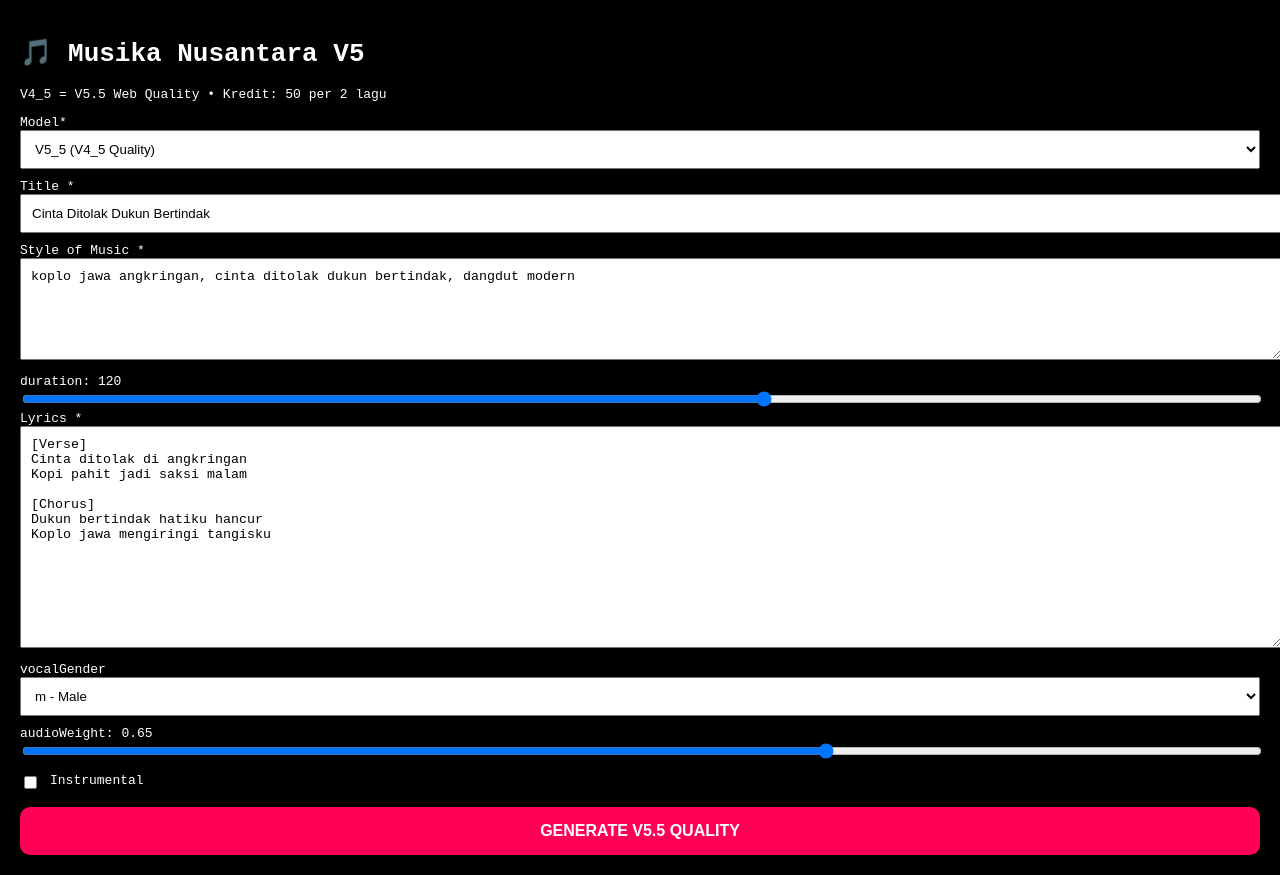
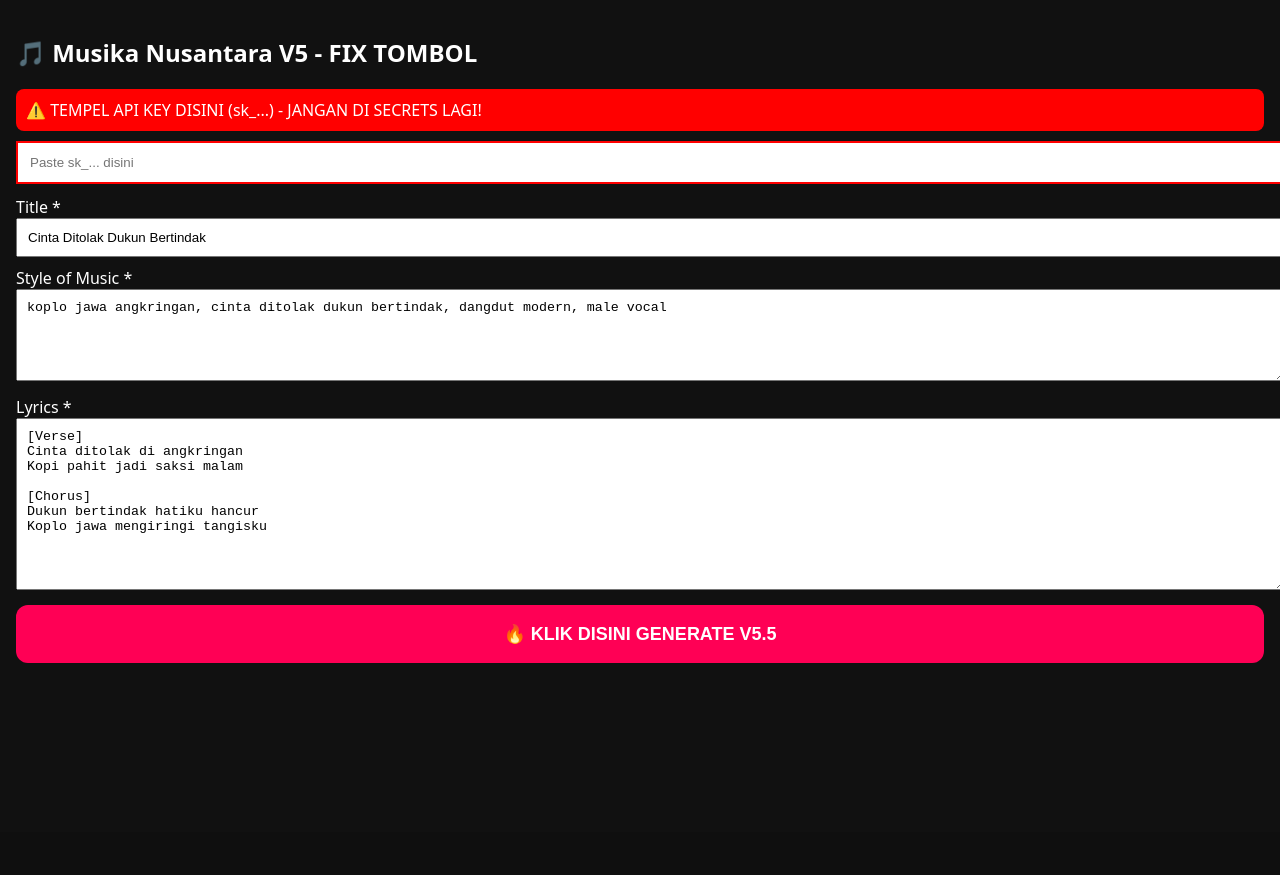
Before and after one commit to u33817820-commits/musika-nusantara-v5, a React (Vite) app: page / in a window 1280 px wide. After the commit the page ends 832 px from the top, so only its background shows below. Built offline with nearby package versions, Linux system fonts and the light colour scheme.

Commit message:
Update App.tsx

```diff
--- a/src/App.tsx
+++ b/src/App.tsx
@@ -1,8 +1,9 @@
 import { useState } from 'react'
 
 function App() {
+  const [apiKey, setApiKey] = useState('')
   const [title, setTitle] = useState('Cinta Ditolak Dukun Bertindak')
-  const [style, setStyle] = useState('koplo jawa angkringan, cinta ditolak dukun bertindak, dangdut modern')
+  const [style, setStyle] = useState('koplo jawa angkringan, cinta ditolak dukun bertindak, dangdut modern, male vocal')
   const [lyrics, setLyrics] = useState(`[Verse]
 Cinta ditolak di angkringan
 Kopi pahit jadi saksi malam
@@ -10,90 +11,75 @@ Kopi pahit jadi saksi malam
 [Chorus]
 Dukun bertindak hatiku hancur
 Koplo jawa mengiringi tangisku`)
-  const [vocalGender, setVocalGender] = useState('m')
-  const [duration, setDuration] = useState(120)
-  const [audioWeight, setAudioWeight] = useState(0.65)
-  const [instrumental, setInstrumental] = useState(false)
   const [loading, setLoading] = useState(false)
-  const [songs, setSongs] = useState([])
+  const [result, setResult] = useState(null)
 
   const generate = async () => {
-    if(loading) return
+    if(!apiKey){ alert('Tempel API Key Kie dulu Cang! sk_...'); return }
+    if(!style){ alert('Style of Music kosong!'); return }
     setLoading(true)
-    try {
+    setResult(null)
+    try{
+      // LANGSUNG PAKAI KIE API V4_5 = V5.5 WEB
       const res = await fetch('https://api.kie.ai/api/v1/generate', {
         method: 'POST',
         headers: {
-          'Authorization': `Bearer ${import.meta.env.VITE_KIE_API_KEY}`,
+          'Authorization': `Bearer ${apiKey.trim()}`,
           'Content-Type': 'application/json'
         },
         body: JSON.stringify({
           model: 'V4_5',
           customMode: true,
-          title: title || 'Koplo Jawa Angkringan',
+          title: title,
           styleOfMusic: style,
-          lyrics: instrumental ? '' : lyrics,
-          vocalGender: vocalGender,
-          instrumental: instrumental,
-          duration: Number(duration),
-          audioWeight: Number(audioWeight)
+          lyrics: lyrics,
+          vocalGender: 'm',
+          instrumental: false,
+          duration: 120
         })
       })
       const data = await res.json()
-      console.log(data)
-      setSongs(data.data || data.songs || [])
-      if(data.data?.length === 0) alert('Cek API Key di Secrets! ' + JSON.stringify(data))
-    } catch(e){
-      alert('Error: ' + e.message)
+      console.log('HASIL:', data)
+      if(data.code !== 0 && data.code !== 200){
+        alert('Error Kie: ' + JSON.stringify(data).slice(0,300))
+      } else {
+        setResult(data.data)
+      }
+    }catch(e){
+      alert('GAGAL FETCH: ' + e.message + ' - Coba matiin AdBlock!')
     }
     setLoading(false)
   }
 
   return (
-    <div style={{background:'black', color:'white', minHeight:'100vh', padding:20, fontFamily:'monospace'}}>
-      <h1>🎵 Musika Nusantara V5</h1>
-      <p>V4_5 = V5.5 Web Quality • Kredit: 50 per 2 lagu</p>
+    <div style={{background:'#111', color:'white', minHeight:'100vh', padding:16}}>
+      <h2>🎵 Musika Nusantara V5 - FIX TOMBOL</h2>
 
-      <label>Model*</label>
-      <select style={{width:'100%', padding:10, marginBottom:10, color:'black'}}><option>V5_5 (V4_5 Quality)</option></select>
+      <div style={{background:'red', padding:10, borderRadius:8, marginBottom:10}}>
+        ⚠️ TEMPEL API KEY DISINI (sk_...) - JANGAN DI SECRETS LAGI!
+      </div>
+      <input value={apiKey} onChange={e=>setApiKey(e.target.value)} placeholder="Paste sk_... disini" style={{width:'100%', padding:12, marginBottom:12, color:'black', border:'2px solid red'}} />
 
       <label>Title *</label>
-      <input value={title} onChange={e=>setTitle(e.target.value)} placeholder="Enter a title" style={{width:'100%', padding:10, marginBottom:10, color:'black'}} />
+      <input value={title} onChange={e=>setTitle(e.target.value)} style={{width:'100%', padding:10, marginBottom:10, color:'black'}} />
 
       <label>Style of Music *</label>
-      <textarea value={style} onChange={e=>setStyle(e.target.value)} style={{width:'100%', height:80, padding:10, marginBottom:10, color:'black'}} />
-
-      <label>duration: {duration}</label>
-      <input type="range" min="30" max="180" value={duration} onChange={e=>setDuration(e.target.value)} style={{width:'100%'}} />
+      <textarea value={style} onChange={e=>setStyle(e.target.value)} style={{width:'100%', height:70, padding:10, marginBottom:10, color:'black'}} />
 
       <label>Lyrics *</label>
-      <textarea value={lyrics} onChange={e=>setLyrics(e.target.value)} style={{width:'100%', height:200, padding:10, marginBottom:10, color:'black'}} />
+      <textarea value={lyrics} onChange={e=>setLyrics(e.target.value)} style={{width:'100%', height:150, padding:10, marginBottom:10, color:'black'}} />
 
-      <label>vocalGender</label>
-      <select value={vocalGender} onChange={e=>setVocalGender(e.target.value)} style={{width:'100%', padding:10, marginBottom:10, color:'black'}}>
-        <option value="m">m - Male</option>
-        <option value="f">f - Female</option>
-      </select>
-
-      <label>audioWeight: {audioWeight}</label>
-      <input type="range" min="0" max="1" step="0.05" value={audioWeight} onChange={e=>setAudioWeight(e.target.value)} style={{width:'100%'}} />
-
-      <label style={{display:'flex', gap:10, marginTop:10}}><input type="checkbox" checked={instrumental} onChange={e=>setInstrumental(e.target.checked)} /> Instrumental</label>
-
-      {/* TOMBOL INI YANG BENER - PASTI BISA DIKLIK */}
+      {/* TOMBOL FIX */}
       <button
-        type="button"
-        onClick={generate}
-        disabled={loading}
-        style={{width:'100%', background: loading ? 'gray' : '#ff0055', color:'white', padding:15, marginTop:15, borderRadius:10, fontWeight:'bold', cursor:'pointer', border:'none', fontSize:16}}>
-        {loading ? 'GENERATING... Tunggu 2 menit' : 'GENERATE V5.5 QUALITY'}
+        onClick={()=>{ console.log('KLIK!'); generate(); }}
+        style={{width:'100%', background:'#ff0055', color:'white', padding:18, borderRadius:12, fontWeight:'bold', fontSize:18, border:'none', cursor:'pointer'}}>
+        {loading ? '⏳ GENERATING 2 MENIT...' : '🔥 KLIK DISINI GENERATE V5.5'}
       </button>
 
-      {songs.map((s,i)=><div key={i} style={{marginTop:20, background:'#222', padding:10, borderRadius:10}}>
-        <p>{s.title || title}</p>
-        <audio controls src={s.audioUrl || s.audio_url} style={{width:'100%'}} />
-        <a href={s.audioUrl || s.audio_url} download style={{color:'yellow'}}>Download MP3</a>
-      </div>)}
+      {result && <div style={{marginTop:20, background:'#222', padding:12, borderRadius:10}}>
+        <p>SUKSES!</p>
+        <pre style={{fontSize:10, whiteSpace:'pre-wrap'}}>{JSON.stringify(result, null, 2)}</pre>
+      </div>}
     </div>
   )
 }
```
